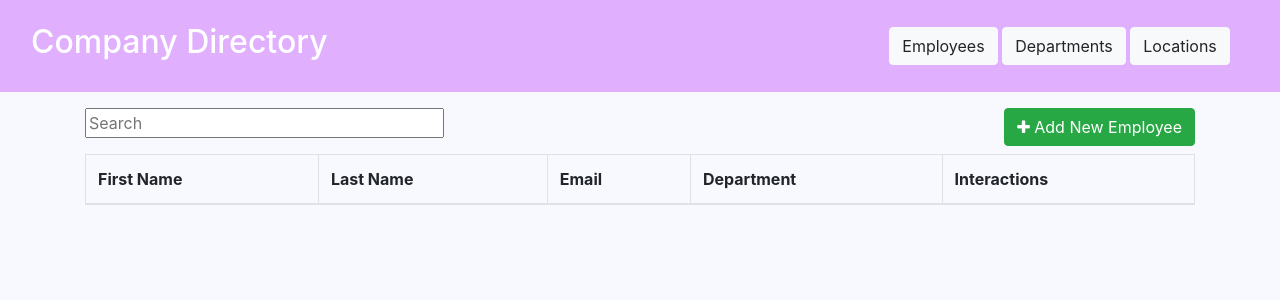
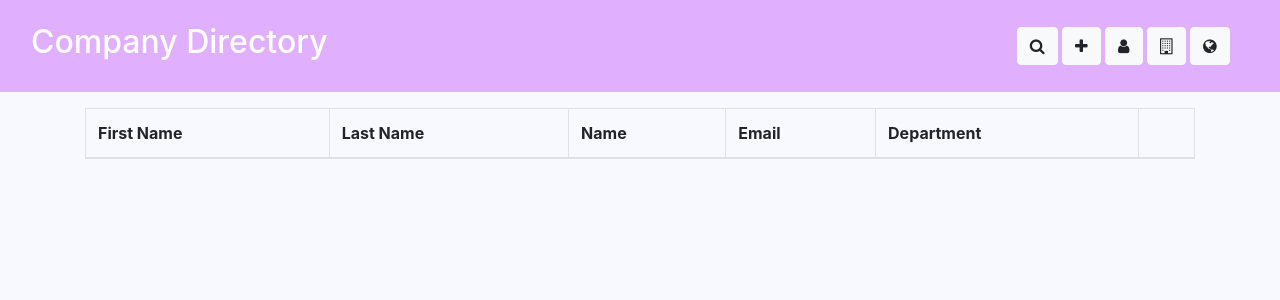
Before and after one commit to BozzleMay/companyDirectoryPro, a PHP site: page / in a window 1280 px wide. Shown: the top 300 px of the page. Run offline with PHP 8.4, Linux system fonts and the light colour scheme; data that the repository does not hold is empty.

Commit message:
Update index.php

```diff
--- a/index.php
+++ b/index.php
@@ -4,11 +4,11 @@
 <head>
     <meta charset="UTF-8">
     <title>Dashboard</title>
-   <meta name="viewport" content="width=device-width, initial-scale=1, shrink-to-fit=no">
+    <script src="https://code.jquery.com/jquery-3.5.1.min.js"></script>
     <link rel="stylesheet" href="https://stackpath.bootstrapcdn.com/bootstrap/4.5.2/css/bootstrap.min.css">
     <link rel="stylesheet" href="https://maxcdn.bootstrapcdn.com/font-awesome/4.7.0/css/font-awesome.min.css">
-    <script src="https://code.jquery.com/jquery-3.5.1.min.js"></script>
-
+    <script src="companydirectory/libs/js/sorttable.js" type="text/javascript"></script>
+    <meta name="viewport" content="width=device-width, initial-scale=1, shrink-to-fit=no">
     <script src="https://stackpath.bootstrapcdn.com/bootstrap/4.5.2/js/bootstrap.min.js"></script>
 
     <link rel="stylesheet" href="companydirectory/libs/css/styles.css" type='text/css'>
@@ -20,45 +20,55 @@
 
 
 
-        .wrapper{
-            width: 600px;
-            margin: 0 auto;
-        }
 
     </style>
 
 </head>
 <body>
-<nav class="navbar">
+    <div class='se-pre-con'></div>
+    <header class='navbar sticky-top'>
+
+
           <div class="container-fluid">
             <h2>Company Directory</h2>
           <div class='header__icons'>
-          <button type="button" class="btn btn-light btn-square-md" data-mdb-ripple-color="dark" id='employees__show'>Employees</button>
-          <button type="button" class="btn btn-light btn-square-md" data-mdb-ripple-color="dark" id="departments__show">Departments</button>
-          <button type="button" class="btn btn-light btn-square-md" data-mdb-ripple-color="dark" id='locations__show'>Locations</button>
+            <button type='button' id="employeeSearchButton" class="btn btn-light btn-square-md tableSel" ><i class="fa fa-search"></i> </button>
+            <button type='button' id="employeeAddButton" class="btn btn-light btn-square-md tableSel" data-mdb-ripple-color="dark" data-toggle="modal" data-target="#myModal"><i class="fa fa-plus"></i> </button>
+            <button type='button' style="display:none;" id="departmentSearchButton" class="btn btn-light btn-square-md tableSel" ><i class="fa fa-search"></i> </button>
+            <button type='button' style="display:none;" id="departmentAddButton" class="btn btn-light btn-square-md tableSel" data-toggle="modal" data-target="#addDepartmentModal"><i class="fa fa-plus"></i> </button>
+            <button type='button' style="display:none;" id="locationSearchButton" class="btn btn-light btn-square-md tableSel" ><i class="fa fa-search"></i> </button>
+                <button type='button' style="display:none;" id='locationAddButton' class="btn btn-light btn-square-md tableSel" data-toggle="modal" data-target="#addLocationModal"><i class="fa fa-plus"></i> </button>
+
+
+                        <button type="button" class="btn btn-light btn-square-md tableSel" data-mdb-ripple-color="dark" id='employees__show'><i class="fa fa-user"></i></button>
+          <button type="button" class="btn btn-light btn-square-md tableSel" data-mdb-ripple-color="dark" id="departments__show"><i class="fa fa-building-o"></i></button>
+          <button type="button" class="btn btn-light btn-square-md tableSel" data-mdb-ripple-color="dark" id='locations__show'>
+            <i class="fa fa-globe"></i></button>
 
     </div>
     </div>
-</nav>
+
+</header>
    <div id='emp' class='container'>
        <div class='addDeetsButton'>
-    <button type='button' class="btn btn-success pull-right" data-toggle="modal" data-target="#myModal"><i class="fa fa-plus"></i> Add New Employee </button>
 
-       <form action="#" method="get" onsubmit="return false;">
+       <form style="display:none;" id='employeeSearchForm' action="#" method="get" onsubmit="return false;">
 
 
-        <input type="text" placeholder="Search" aria-hidden="true" size="30" name="q" id="q" value="" onkeyup="doSearch();" />
+        <input class='form-control' type="text" placeholder="Search" aria-hidden="true" size="30" name="q" id="q" value="" onkeyup="doSearch();" />
         </div>
         </form>
-                    <table id="myTable" class="table table-bordered table-hover">
+        <div class="tableContainer">
+                    <table id="myTable" class="sortable table table-bordered table-hover">
                          <thead>
                              <tr>
                                 <th style="display:none;">id</th>
-                                 <th >First Name</th>
-                                 <th>Last Name</th>
-                                 <th>Email</th>
-                                 <th>Department</th>
-                                 <th>Interactions</th>
+                                 <th class='priority-1'>First Name</th>
+                                 <th class='priority-1'>Last Name</th>
+                                 <th class='priority-6'>Name</th>
+                                 <th class='priority-5'>Email</th>
+                                 <th class='priority-4'>Department</th>
+                                 <th></th>
 
                              </tr>
                          </thead>
@@ -71,23 +81,25 @@
                          </tbody>
                          <p id="noResults" class="searchres">No Results - Please Search Again</p>
                      </table>
-
+                    </div>
                     </div>
                     <div class='container' id="department_wrapper" >
                         <div class='addDeetsButton'>
-                        <button type='button' class="btn btn-success pull-right" data-toggle="modal" data-target="#addDepartmentModal"><i class="fa fa-plus"></i> Add New Department </button>
+
                         </div>
-                        <form action="#" method="get" onsubmit="return false;">
-                            <input type="text" placeholder="Search" size="30" name="dq" id="dq" value="" onkeyup="departmentSearch();" />
+
+
+                        <form style="display:none;" id='departmentSearchForm' action="#" method="get" onsubmit="return false;">
+                            <input type="text" class='form-control' placeholder="Search" size="30" name="dq" id="dq" value="" onkeyup="departmentSearch();" />
                             </form>
-                        <table id="departmentTable" class="table table-bordered table-hover">
+                            <div class="tableContainer">
+                        <table id="departmentTable" class="sortable table table-bordered table-hover">
                              <thead>
                                  <tr>
 
-                                     <th id='dephead'>Department</th>
-                                  <!--   <th>Interactions</th> -->
+                                     <th>Department</th>
                                      <th>Location</th>
-                                     <th>Interactions</th>
+                                     <th></th>
                                  </tr>
                              </thead>
                              <tbody>
@@ -102,22 +114,23 @@
                              <p id="noDepartmentResults" class='searchres' >No Results - Please Search Again</p>
                          </table>
                         </div>
+                        </div>
                         <div class='container' id="location_wrapper">
                         <div class='addDeetsButton'>
-                            <button type='button' class="btn btn-success pull-right" data-toggle="modal" data-target="#addLocationModal"><i class="fa fa-plus"></i> Add New Location </button>
-                        </div>
-                        <form action="#" method="get" onsubmit="return false;">
+                            </div>
+                        <form style="display:none;" id='locationSearchForm' action="#" method="get" onsubmit="return false;">
 
-                            <input type="text" placeholder="Search" size="30" name="eq" id="eq" value="" onkeyup="locationSearch();" />
+                            <input type="text" class='form-control' placeholder="Search" size="30" name="eq" id="eq" value="" onkeyup="locationSearch();" />
                             </form>
-                            <table id="locationTable" class="table table-bordered table-hover">
+                            <table id="locationTable" class="sortable table table-bordered table-hover">
                                  <thead>
                                      <tr>
 
-                                         <th>Location ID</th>
+
                                       <!--   <th>Interactions</th> -->
                                          <th>Location</th>
-                                         <th>Interactions</th>
+
+                                         <th></th>
                                      </tr>
                                  </thead>
                                  <tbody>
@@ -193,7 +206,7 @@
                                                         </div>
                                                         <div class="form-group">
                                                             <label>Departments</label>
-                                                            <b id='viewDepsInLocation'><ul class ="box"></ul></b>
+                                                            <p id='viewDepsInLocation'><ul class ="box"></ul></p>
                                                         </div>
 
 
@@ -212,7 +225,7 @@
                             <div class="modal-dialog modal-dialog-centered" role="document">
                               <div class="modal-content viewCard">
                                 <div class="card  mb-3">
-                                    <h4 class="card-header">Location Details</h4>
+                                    <h4 class="card-header">Department Details</h4>
                                     <div class="card-body">
                                         <div class="wrapper_see">
                                             <div class="container-fluid">
@@ -293,9 +306,10 @@
 
 
                                                 </div>
-                                                <div class='addFooter'>
-                                                <input type="submit" class="btn btn-primary pull-right" value="Submit">
-                                                <a href="index.php" class="btn btn-secondary ml-2 pull-right">Cancel</a>
+                                                <div class='modal-footer'>
+                                                    <button type='button' data-dismiss="modal"  value='No' class="btn btn-secondary">Cancel</button>
+                                                <button type="submit" class="btn btn-primary pull-right" value="Submit">Submit</button>
+
                                                 </div>
                                             </form>
                                         </div>
@@ -317,9 +331,9 @@
                     <div class="wrapper">
                         <div class="container-fluid">
                             <div class="row">
-                                <div class="col-md-9">
+                                <div class="col-md-12">
 
-                                    <p>Please edit the input values and submit to update the employee record.</p>
+
                                     <form action="companydirectory/libs/php/updatePersonnel.php" method="post">
                                         <div class="form-group idman">
                                             <label>id</label>
@@ -354,8 +368,8 @@
                           </select>
                                         </div>
                                         <div class="modal-footer">
-                                            <button type="button" class="btn btn-default" data-dismiss="modal"><span class="glyphicon glyphicon-remove"></span> Cancel</button>
-                                            <input type='submit' value='Submit' class="btn btn-success">
+                                            <button type="button" class="btn btn-danger" data-dismiss="modal"> Cancel</button>
+                                            <button type='submit' value='Submit' class="btn btn-success">Submit</button>
                                         </form>
                                         </div>
 
@@ -384,9 +398,9 @@
                         <div class="wrapper">
                             <div class="container-fluid">
                                 <div class="row">
-                                    <div class="col-md-9">
+                                    <div class="col-md-12">
 
-                                        <p>Please edit the input values and submit to update the department record.</p>
+
                                         <form action="companydirectory/libs/php/updateDepartment.php" method="post">
                                             <div class="form-group idman">
                                                 <label>id</label>
@@ -408,8 +422,8 @@
                               </select>
                                             </div>
                                             <div class="modal-footer">
-                                                <button type="button" class="btn btn-default" data-dismiss="modal"><span class="glyphicon glyphicon-remove"></span> Cancel</button>
-                                                <input type='submit' value='Submit' class="btn btn-success">
+                                                <button type="button" class="btn btn-secondary" data-dismiss="modal"> Cancel</button>
+                                                <button type='submit' value='Submit' class="btn btn-success">Submit</button>
                                             </form>
                                             </div>
 
@@ -440,9 +454,9 @@
                                                 <div class="wrapper">
                                                     <div class="container-fluid">
                                                         <div class="row">
-                                                            <div class="col-md-9">
+                                                            <div class="col-md-12">
 
-                                                                <p>Please edit the input values and submit to update the employee record.</p>
+
                                                                 <form action="companydirectory/libs/php/updateLocation.php" method="post">
                                                                     <div class="form-group idman">
                                                                         <label>id</label>
@@ -464,8 +478,8 @@
                                                 </div>
 
                 <div class="modal-footer">
-                    <button type="button" class="btn btn-default" data-dismiss="modal"><span class="glyphicon glyphicon-remove"></span> Cancel</button>
-                    <input type='submit' value='Submit' class="btn btn-success">
+                    <button type="button" class="btn btn-secondary" data-dismiss="modal"> Cancel</button>
+                    <button type='submit' value='Submit' class="btn btn-success">Submit</button>
                 </form>
                 </div>
 
@@ -474,7 +488,7 @@
     </div>
     <div class="modal" id="deleteModal" tabindex="-1" role="dialog" aria-labelledby="myModalLabel" aria-hidden="true">
 
-    <div class="wrapper" >
+    <div class="deleteWrapper" >
         <div class="container-fluid">
             <div class="row">
                 <div class="col-md-12">
@@ -498,7 +512,7 @@
                </div>
                <div class="modal" id="deleteLocationModal" tabindex="-1" role="dialog" aria-labelledby="myModalLabel" aria-hidden="true">
 
-               <div class="wrapper" >
+               <div class="deleteWrapper" >
                 <div class="container-fluid">
                     <div class="row">
                         <div class="col-md-12">
@@ -521,17 +535,17 @@
                        </div>
                        <div class="modal" id="deleteDepartmentModal" tabindex="-1" role="dialog" aria-labelledby="myModalLabel" aria-hidden="true">
 
-                        <div class="wrapper" >
+                        <div class="deleteWrapper" >
                          <div class="container-fluid">
                              <div class="row">
                                  <div class="col-md-12">
                                      <h2 class="mt-5 mb-3 deleteRecordSign">Delete Record</h2>
-                                     <form action="companydirectory/libs/php/deleteDepartmentById.php" method="post">
+                                     <form action="companydirectory/libs/php/deleteDepartmentByID.php" method="post" role="form">
                                          <div class="alert alert-danger">
                                              <input type="hidden" name="id" id='deleterDep' value=""/>
                                              <p id='depWarningMessage'>Are you sure you want to delete this Department?</p>
                                              <p>
-                                                 <input id='deleteDepartmentOptions' type="submit" value="Yes" class="btn btn-danger">
+                                                 <button id='deleteDepartmentOptions' type="submit" value="Yes" class="btn btn-danger">Yes</button>
                                                  <button type='button' id='closeDepDeleteModal' data-dismiss="modal"  value='No' class="btn btn-secondary">No</button>
                                              </p>
                                          </div>
@@ -542,6 +556,53 @@
                          </div>
                      </div>
                                 </div>
+                                <div class="modal" id="deleteDepartmentNoModal" tabindex="-1" role="dialog" aria-labelledby="myModalLabel" aria-hidden="true">
+
+                                    <div class="deleteWrapper" >
+                                     <div class="container-fluid">
+                                         <div class="row">
+                                             <div class="col-md-12">
+                                                 <h2 class="mt-5 mb-3 deleteRecordSign">Delete Record</h2>
+
+                                                     <div class="alert alert-danger">
+
+                                                         <p id='depWarningMessage'>This department has employees linked to it. Please remove any linked employees before you attempt to delete.</p>
+                                                         <p>
+
+                                                             <button type='button' id='closeDepDeleteModal' data-dismiss="modal"  value='No' class="btn btn-secondary">Close</button>
+                                                         </p>
+                                                     </div>
+
+
+                                             </div>
+                                         </div>
+                                     </div>
+                                 </div>
+                                            </div>
+                                            <div class="modal" id="deleteLocationNoModal" tabindex="-1" role="dialog" aria-labelledby="myModalLabel" aria-hidden="true">
+
+                                                <div class="deleteWrapper" >
+                                                 <div class="container-fluid">
+                                                     <div class="row">
+                                                         <div class="col-md-12">
+                                                             <h2 class="mt-5 mb-3 deleteRecordSign">Delete Record</h2>
+
+                                                                 <div class="alert alert-danger">
+
+                                                                     <p id='depWarningMessage'>This location has departments linked to it. Please remove any linked departments before you attempt to delete.</p>
+                                                                     <p>
+
+                                                                         <button type='button' id='closeDepDeleteModal' data-dismiss="modal"  value='No' class="btn btn-secondary">Close</button>
+                                                                     </p>
+                                                                 </div>
+
+
+                                                         </div>
+                                                     </div>
+                                                 </div>
+                                             </div>
+                                                        </div>
+
 
 
               <!-- Modal -->
@@ -568,9 +629,11 @@
                                     <option value="">Select A Location</option>
 
                                   </select>
+                                <div class='modal-footer'>
+                                    <button type='button' data-dismiss="modal"  value='No' class="btn btn-secondary">Cancel</button>
+                            <button input type="submit" class="btn btn-primary" value="Submit">Submit</button>
 
-                            <input type="submit" class="btn btn-primary" value="Submit">
-                                                <a href="index.php" class="btn btn-secondary ml-2">Cancel</a>
+                                            </div>
                         </form>
                     </div>
                    </div>
@@ -598,9 +661,10 @@
                                     <input type="text" name="locations" id="addLocation" class="form-control" required>
                                     <span class="invalid-feedback"></span>
                                 </div>
-                                <div class='addFooter'>
-                                <input type="submit" class="btn btn-primary" value="Submit">
-                                <a href="index.php" class="btn btn-secondary ml-2">Cancel</a>
+                                <div class='modal-footer'>
+                                    <button type='button' data-dismiss="modal"  value='No' class="btn btn-secondary">Cancel</button>
+                                <button type="submit" class="btn btn-primary" value="Submit">Submit</button>
+
                                 </div>
                                 </form>
                             </div>
@@ -623,8 +687,8 @@
                   console.log(rows.length)
                   let firstName = fullname[1].innerHTML.toLowerCase();
                   let surName = fullname[2].innerHTML.toLowerCase();
-                  let searchEmail = fullname[3].innerHTML.toLowerCase();
-                  let searchDepar = fullname[4].innerHTML.toLowerCase();
+                  let searchEmail = fullname[4].innerHTML.toLowerCase();
+                  let searchDepar = fullname[5].innerHTML.toLowerCase();
 
 
 
@@ -666,8 +730,8 @@
                 for ( var i = 2; i < rows.length; i++ ) {
                   var departmentName = rows[i].getElementsByTagName("td");
 
-                  let department = departmentName[1].innerHTML.toLowerCase()
-                  let location = departmentName[2].innerHTML.toLowerCase()
+                  let department = departmentName[0].innerHTML.toLowerCase()
+                  let location = departmentName[1].innerHTML.toLowerCase()
 
 
                   if ( departmentName ) {
@@ -699,7 +763,7 @@
                 for ( var i = 2; i < rows.length; i++ ) {
                   var locationName = rows[i].getElementsByTagName("td");
 
-                  let location = locationName[1].innerHTML.toLowerCase()
+                  let location = locationName[0].innerHTML.toLowerCase()
 
 
 
```
